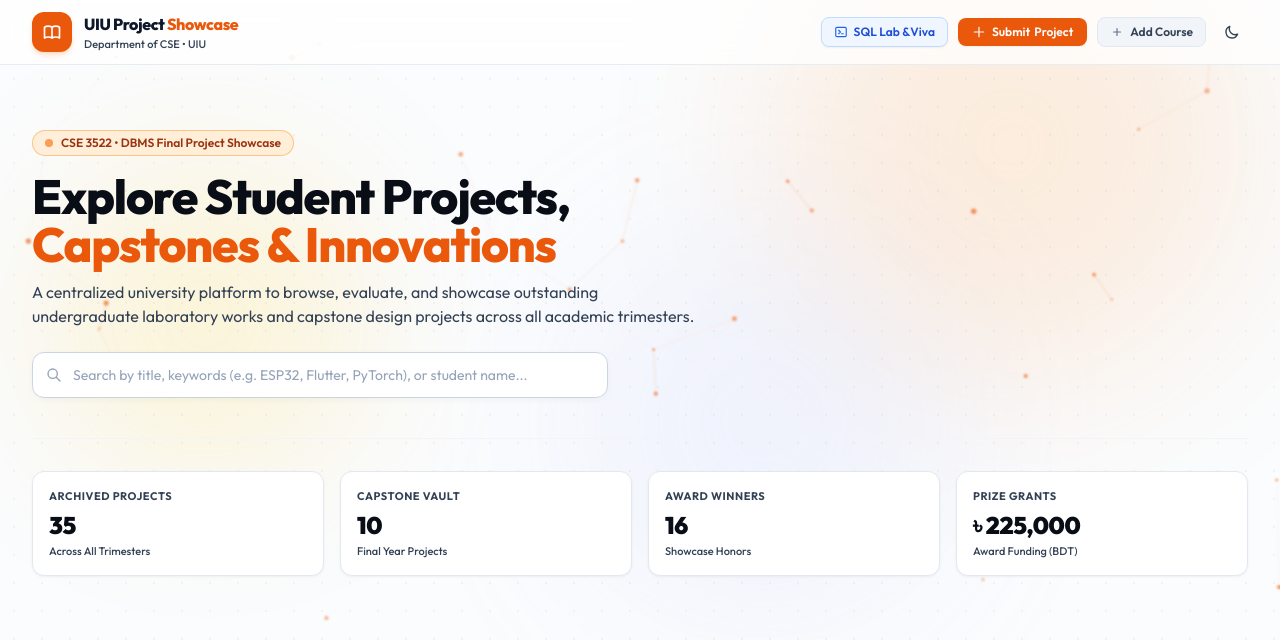
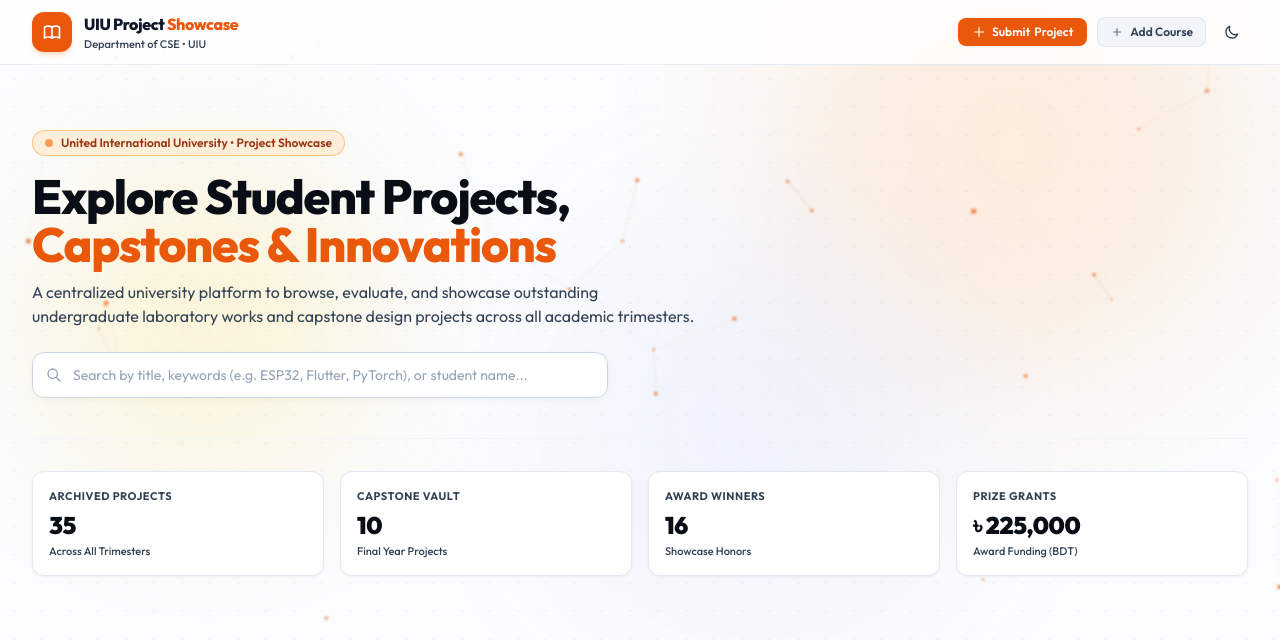
Before and after one commit to itstahmid97/uiu-project-showcase, a PHP site: page /project_showcase/public/index.php in a window 1280 px wide. Shown: the top 640 px of the page. Run offline with PHP 8.4, Linux system fonts and the light colour scheme; data comes from the database, SQL or seed files in the repository; some libraries are stand-ins or nearby versions.

Commit message:
UI: Clean university branding, remove course-specific labels & navbar viva button, fix modal trimester header overlap

```diff
--- a/project_showcase/public/index.php
+++ b/project_showcase/public/index.php
@@ -3,7 +3,7 @@
 <head>
   <meta charset="UTF-8">
   <meta name="viewport" content="width=device-width, initial-scale=1.0">
-  <title>UIU Project Showcase — Student Engineering & Capstone Portal | CSE 3522</title>
+  <title>UIU Project Showcase — Student Engineering & Capstone Portal</title>
 
   <!-- Tailwind CSS 3.4 CDN -->
   <script src="https://cdn.tailwindcss.com"></script>
@@ -65,14 +65,6 @@
 
       <!-- Navigation Actions -->
       <div class="flex items-center space-x-1.5 sm:space-x-2.5 flex-shrink-0">
-        <!-- SQL Lab Console (Viva Defense) -->
-        <button id="open-viva-btn" class="inline-flex items-center px-2.5 py-1.5 sm:px-3 rounded-lg text-xs font-semibold bg-blue-50 text-blue-700 dark:bg-blue-950/60 dark:text-blue-300 hover:bg-blue-100 dark:hover:bg-blue-900 transition border border-blue-200 dark:border-blue-800 shadow-sm" title="Open SQL Viva Console">
-          <svg class="w-3.5 h-3.5 sm:mr-1.5 text-blue-600 dark:text-blue-400" fill="none" stroke="currentColor" viewBox="0 0 24 24">
-            <path stroke-linecap="round" stroke-linejoin="round" stroke-width="2" d="M8 9l3 3-3 3m5 0h3M5 20h14a2 2 0 002-2V6a2 2 0 00-2-2H5a2 2 0 00-2 2v12a2 2 0 002 2z"/>
-          </svg>
-          <span class="hidden md:inline">SQL Lab & </span><span>Viva</span>
-        </button>
-
         <!-- Submit Project Button -->
         <button id="open-add-project-btn" class="btn-primary-animated inline-flex items-center px-2.5 py-1.5 sm:px-3.5 rounded-lg text-xs font-semibold bg-orange-600 text-white hover:bg-orange-700 transition shadow-sm" title="Submit Project">
           <svg class="w-3.5 h-3.5 sm:mr-1.5" fill="none" stroke="currentColor" viewBox="0 0 24 24">
@@ -110,7 +102,7 @@
         <!-- University Badge -->
         <div class="inline-flex items-center gap-2 px-3 py-1 rounded-full text-xs font-semibold bg-orange-100/90 text-orange-800 dark:bg-orange-950/60 dark:text-orange-300 border border-orange-300/80 dark:border-orange-800/60 mb-4 max-w-full">
           <span class="w-2 h-2 rounded-full bg-orange-500 animate-pulse flex-shrink-0"></span>
-          <span class="truncate font-semibold">CSE 3522 • DBMS Final Project Showcase</span>
+          <span class="truncate font-semibold">United International University • Project Showcase</span>
         </div>
 
         <!-- Headline -->
@@ -302,7 +294,7 @@
               </svg>
             </div>
             <div>
-              <h3 class="text-sm sm:text-base font-bold text-slate-900 dark:text-white">CSE 3522: SQL Lab & Viva Console</h3>
+              <h3 class="text-sm sm:text-base font-bold text-slate-900 dark:text-white">Database Analytics & SQL Console</h3>
               <p class="text-xs text-slate-500">Live Execution of 12 Analytical Joins, Subqueries & Aggregations</p>
             </div>
           </div>
@@ -534,8 +526,10 @@
         <p class="font-bold text-slate-900 dark:text-slate-100">UIU Project Showcase</p>
         <p class="text-[11px] text-slate-600 dark:text-slate-400 font-medium">Student Engineering & Capstone Repository • Department of Computer Science & Engineering, UIU</p>
       </div>
-      <div class="text-[11px] text-slate-400 sm:text-right">
-        <p class="font-mono text-orange-600 dark:text-orange-400">CSE 3522: Database Management Systems Laboratory</p>
+      <div class="text-[11px] text-slate-500 dark:text-slate-400 sm:text-right flex items-center gap-2 justify-center sm:justify-end">
+        <span>United International University • Dhaka, Bangladesh</span>
+        <span class="text-slate-300 dark:text-slate-700">•</span>
+        <button id="open-viva-footer-btn" class="hover:text-orange-600 dark:hover:text-orange-400 transition underline decoration-dotted font-medium">SQL Console</button>
       </div>
     </div>
   </footer>
```
Also changed, not shown: project_showcase/src/app.ts (+8 -7 lines), project_showcase/public/js/app.js.
